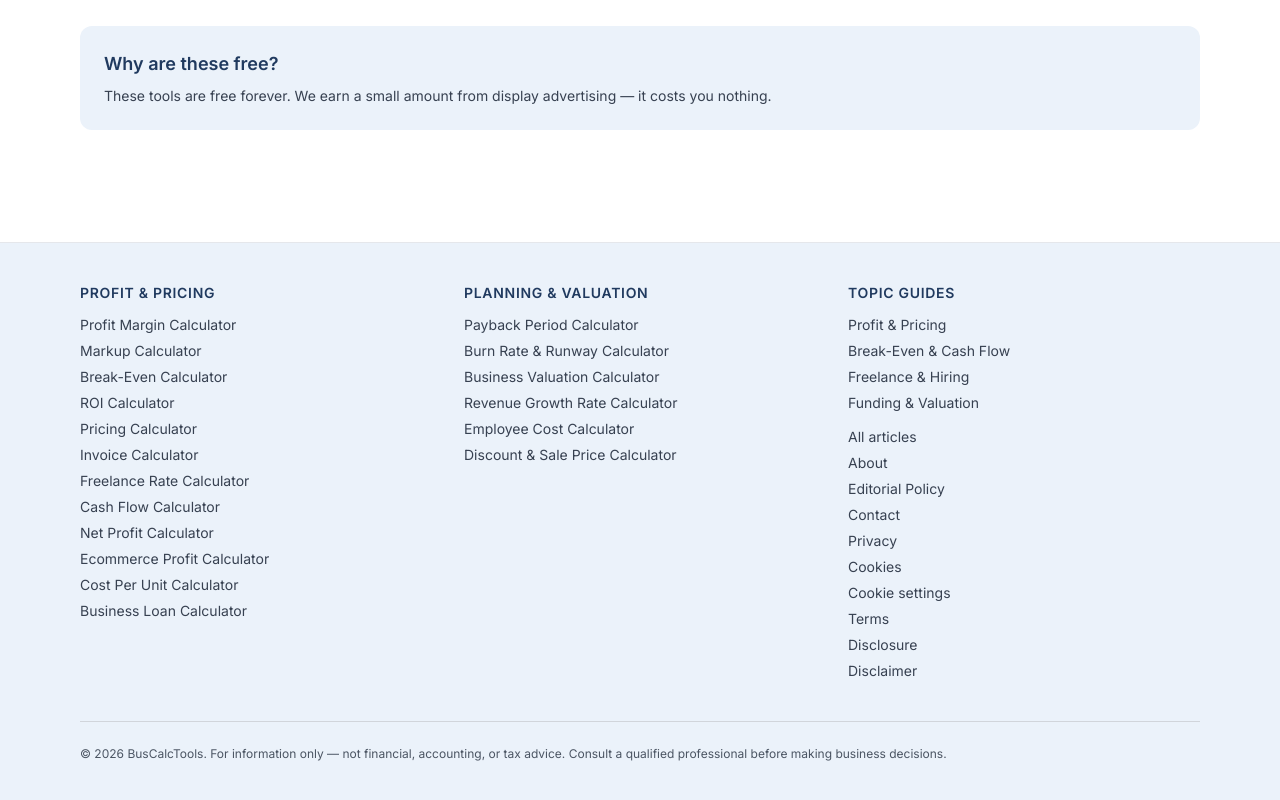
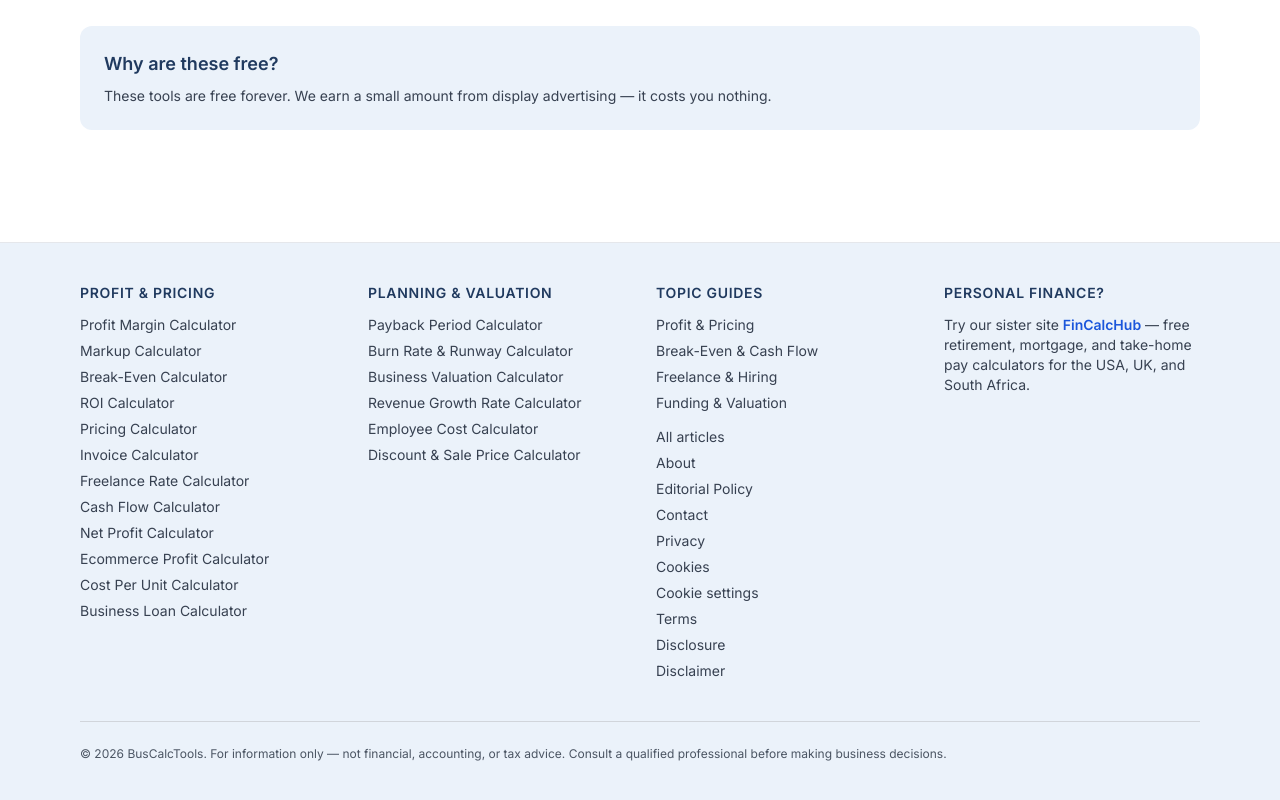
Before and after one commit to jblanckenberg/buscalctools, a Next.js app: page / in a window 1280 px wide. Shown: the part 1541-2341 px from the top of the page. Built offline with nearby package versions, Linux system fonts and the light colour scheme; no server answers.

Commit message:
feat(footer): F9 — cross-link to FinCalcHub for personal finance audience

```diff
--- a/components/layout/Footer.tsx
+++ b/components/layout/Footer.tsx
@@ -7,7 +7,7 @@ export default function Footer() {
   return (
     <footer className="mt-16 border-t border-gray-200 bg-brand-light">
       <div className="mx-auto max-w-6xl px-4 py-10">
-        <div className="grid gap-8 sm:grid-cols-2 lg:grid-cols-3">
+        <div className="grid gap-8 sm:grid-cols-2 lg:grid-cols-4">
           <div>
             <h3 className="text-sm font-semibold uppercase tracking-wider text-brand-dark">
               Profit &amp; pricing
@@ -80,6 +80,23 @@ export default function Footer() {
               </li>
             </ul>
           </div>
+          <div>
+            <h3 className="text-sm font-semibold uppercase tracking-wider text-brand-dark">
+              Personal finance?
+            </h3>
+            <p className="mt-3 text-sm text-gray-700">
+              Try our sister site{" "}
+              <a
+                href="https://finncalc.com/"
+                rel="noopener"
+                className="font-semibold text-brand-primary hover:underline"
+              >
+                FinCalcHub
+              </a>
+              {" — "} free retirement, mortgage, and take-home pay calculators
+              for the USA, UK, and South Africa.
+            </p>
+          </div>
         </div>
         <div className="mt-10 border-t border-gray-300 pt-6 text-xs text-gray-600">
           <p>
```
